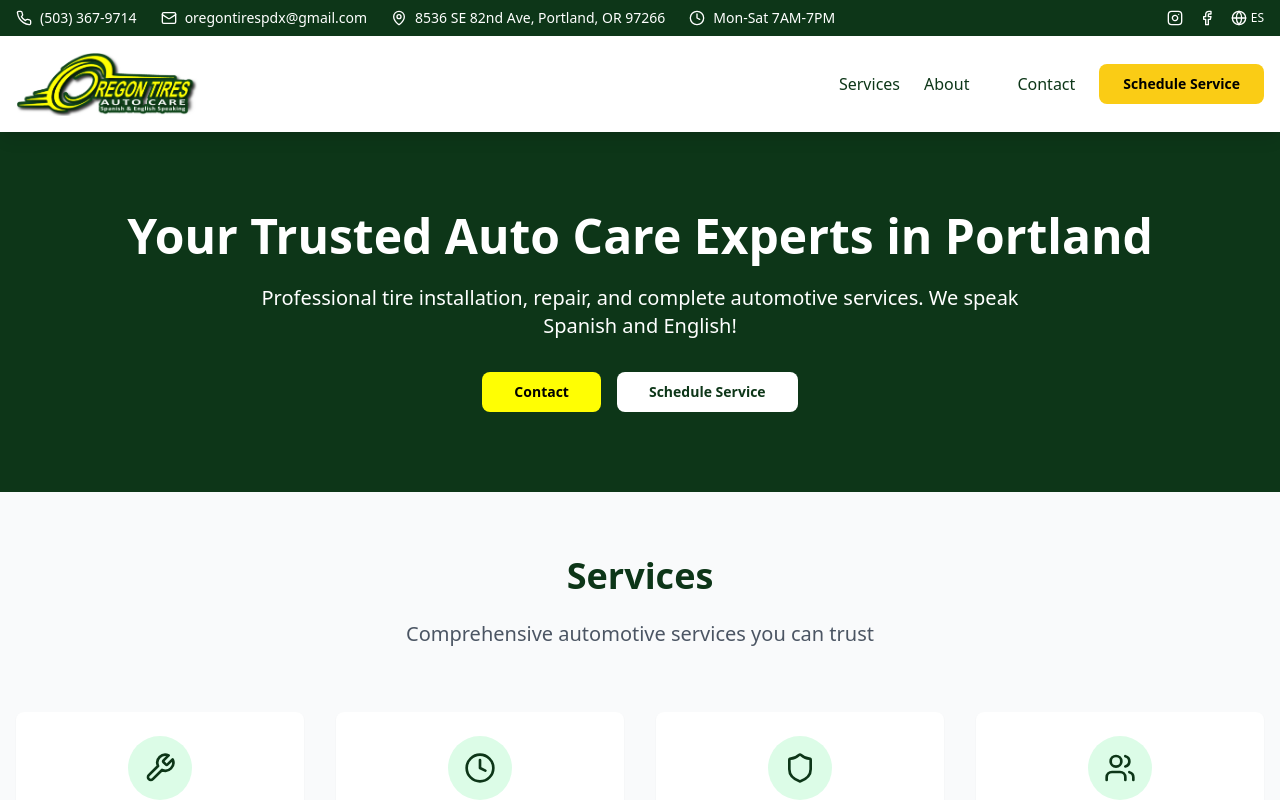
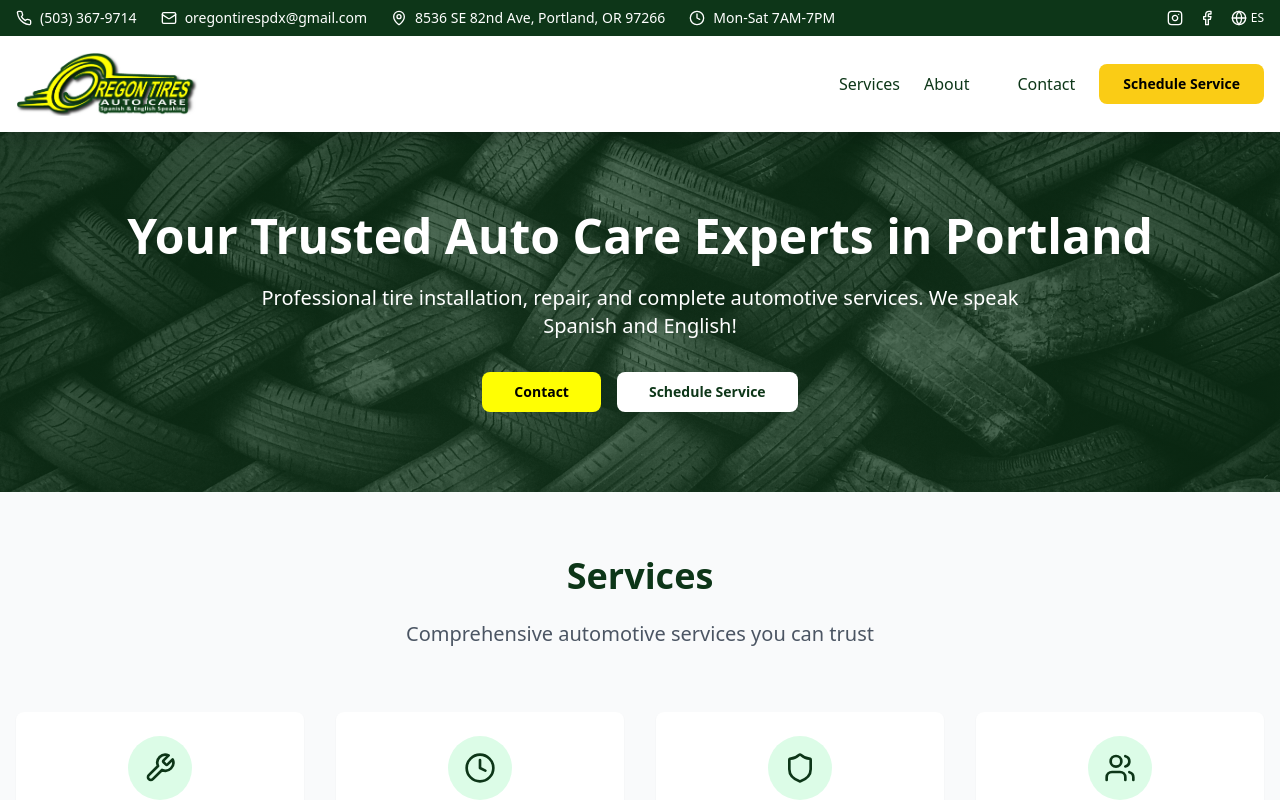
Before and after one commit to hiphopxgame/oregon-tires, a React (Vite) app: page / in a window 1280 px wide. Shown: the top 800 px of the page. Built offline with nearby package versions, Linux system fonts and the light colour scheme.

Commit message:
Add background image to hero section
Added a background image to the hero section, making it 100% width.

```diff
--- a/src/components/OregonTiresHero.tsx
+++ b/src/components/OregonTiresHero.tsx
@@ -21,8 +21,17 @@ const OregonTiresHero: React.FC<HeroProps> = ({
   const t = translations;
 
   return (
-    <section className="text-white py-20" style={{ backgroundColor: primaryColor }}>
-      <div className="container mx-auto px-4 text-center">
+    <section
+      className="text-white py-20 relative"
+      style={{
+        backgroundColor: primaryColor,
+        backgroundImage: `linear-gradient(rgba(13, 54, 24, 0.7), rgba(13, 54, 24, 0.7)), url('/lovable-uploads/a4caf67d-ee79-4bfd-9e0a-7aef4278d086.png')`,
+        backgroundSize: 'cover',
+        backgroundPosition: 'center',
+        backgroundRepeat: 'no-repeat'
+      }}
+    >
+      <div className="container mx-auto px-4 text-center relative z-10">
         <h1 className="text-5xl font-bold mb-6">{t.heroTitle}</h1>
 
         {/* Updated tagline section */}
```
Also changed, not shown: public/lovable-uploads/a4caf67d-ee79-4bfd-9e0a-7aef4278d086.png (added).
